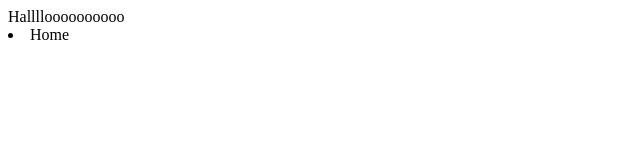
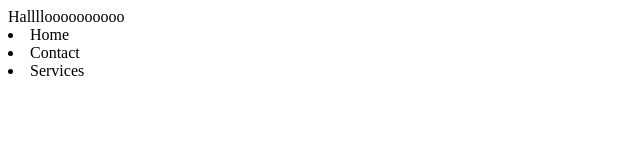
Before and after one commit to nikofendi/newvs, a plain HTML site: page home.html in a window 1280 px wide. Shown: the whole page, without its empty margins (0-640 px from the left). Drawn offline with Linux system fonts and the light colour scheme.

Commit message:
tambah navigasi

```diff
--- a/home.html
+++ b/home.html
@@ -8,6 +8,10 @@
 </head>
 <body>
     Halllloooooooooo
-    <nav><li>Home</li></nav>
+    <nav><li>Home</li>
+        <li>Contact</li>
+        <li>Services</li>
+    </nav>
+
 </body>
 </html>
```
